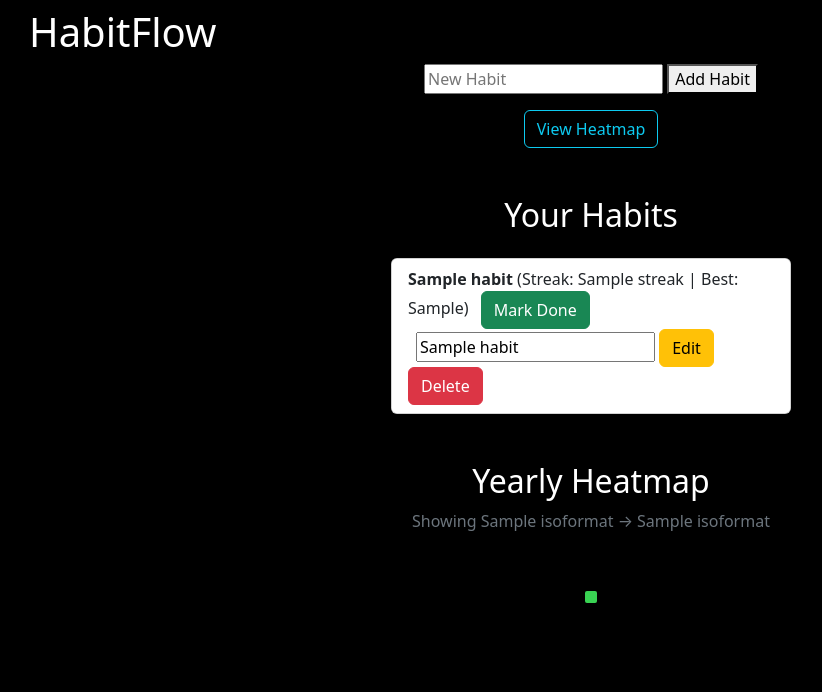
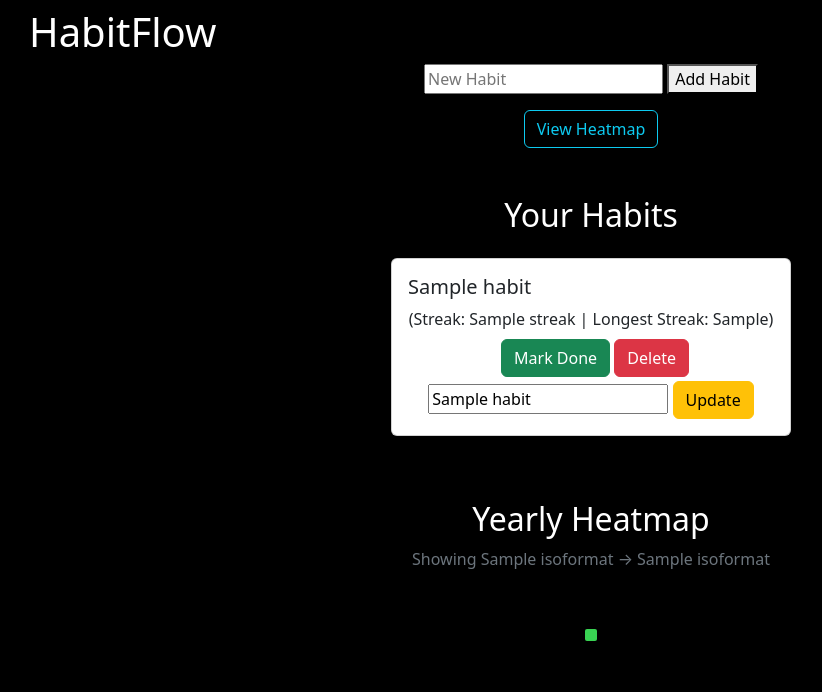
Before and after one commit to Melantic/habit-tracker, a Flask app: template templates/index.html in a window 1280 px wide. Shown: the top 692 px of the page, without its empty margins (49-871 px from the left). Before the commit the page ends 603 px from the top, so only its background shows below. Run offline with Flask 3, Linux system fonts and the light colour scheme; the template is opened without the code that fills it: most values are stand-ins (such as "Sample title", 1, 10 or a date in 2020).

Commit message:
updated web interface

```diff
--- a/templates/index.html
+++ b/templates/index.html
@@ -62,38 +62,37 @@
 
     <h2 class="mt-5">Your Habits</h2>
 
-    <div class="card mt-3" style="width: 25rem;">
-        {% if habits %}
-        <ul class="list-group list-group-flush">
+    <!-- Create card for each habits -->
+    <div class="mt-3" style="width: 25rem;">
         {% for habit in habits %}
         {% set done_today = (habit['last_done'] == now_date) %}
-            <li class="list-group-item">
-                <strong>{{ habit["name"] }}</strong>
-                (Streak: {{ habit["streak"] }} | Best: {{ habit["best_streak"] }})
-                {% set done_today = (habit['last_done'] == now_date) %}
-                {% if done_today %}
-                <span style="color: green; margin-left:6px;">(Done today)</span>
-                {% else %}
+        <div class="card mb-3">
+            <div class="card-body">
+                <h5 class="class-title">{{ habit["name"]}}</h5>
+                <div class="card-text text-center">(Streak: {{ habit["streak"] }} | Longest Streak: {{ habit["best_streak"] }})</div>
+                <div class="text-center mt-2">
+                    {% if not done_today %}
                     <form action="{{ url_for('mark_done', habit_id=habit['id']) }}" method="post"
                         style="display:inline; margin-left:8px;">
                         <button type="submit" class="btn btn-success">Mark Done</button>
                     </form>
+                    {% else %}
+                        <!-- cross out "Mark Done" button if you have marked the habit for the day -->
+                        <button type="submit" class="btn btn-success"><s>Mark Done</s></button>
                     {% endif %}
-                <form action="{{ url_for('edit', habit_id=habit['id']) }}" method="post"
-                    style="display:inline; margin-left:8px;">
-                    <input type="text" name="name" value="{{ habit['name'] }}" />
-                    <button type="submit" class="btn btn-warning">Edit</button>
-                </form>
                     <form action="{{ url_for('delete', habit_id=habit['id']) }}" method="post" style="display:inline;">
                         <button type="submit" class="btn btn-danger">Delete</button>
                     </form>
-            </li>
+                    <form action="{{ url_for('edit', habit_id=habit['id']) }}" method="post" class="mt-1">
+                        <input style="width: 15rem;" type="text" name="name" placeholder="Update name if desired" value="{{ habit['name'] }}" />
+                        <button type="submit" class="btn btn-warning">Update</button>
+                    </form>
+                </div>
+            </div>
+        </div>
         {% endfor %}
-        </ul>
-        {% else %}
-        <p>No habits yet. Add one above!</p>
-        {% endif %}
     </div>
+
     <h2 class="mt-5 text-center">Yearly Heatmap</h2>
     <p class="text-secondary text-center">
         Showing {{ start.isoformat() }} → {{ end.isoformat() }}
```
Lines whose indentation alone changed are shown as unchanged.
